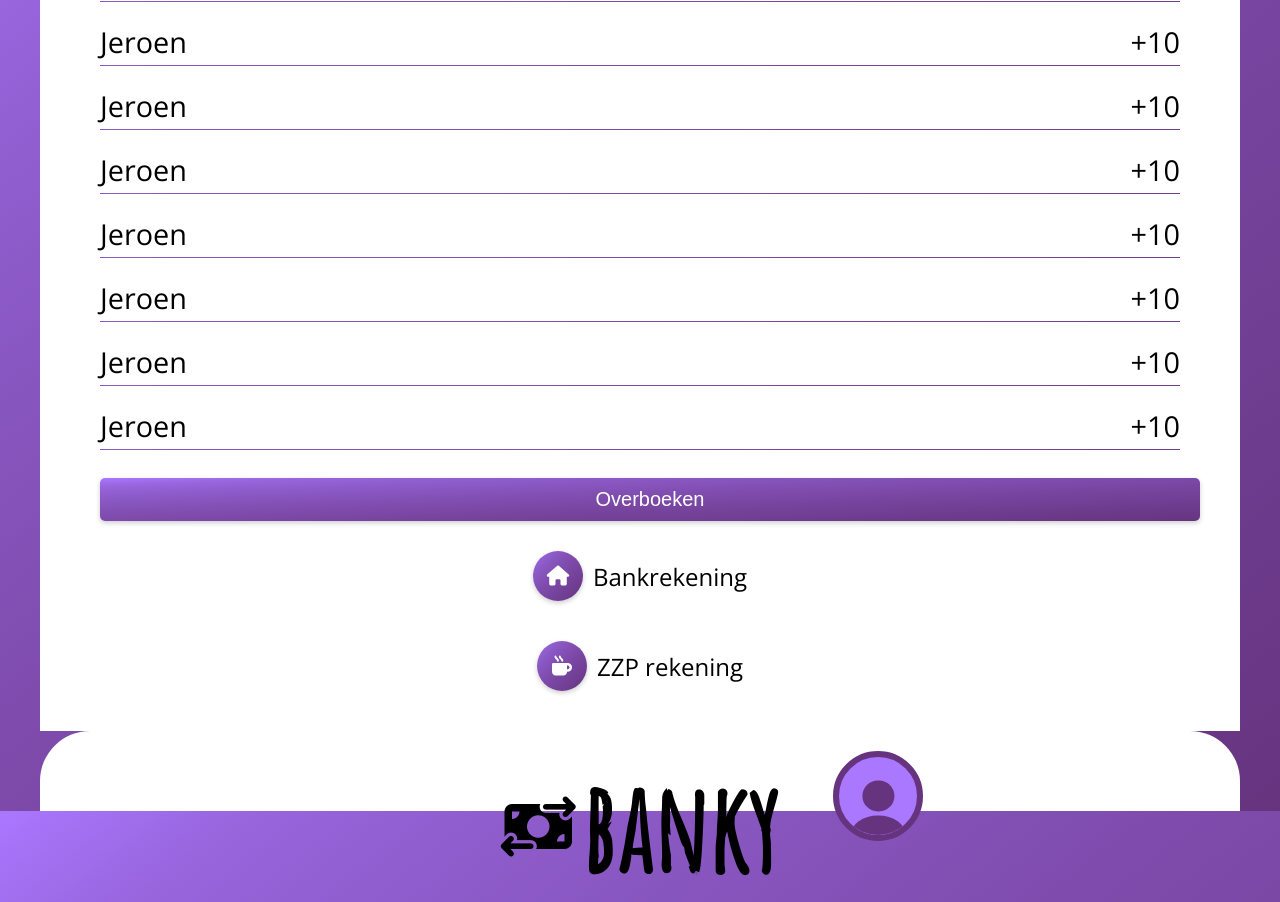
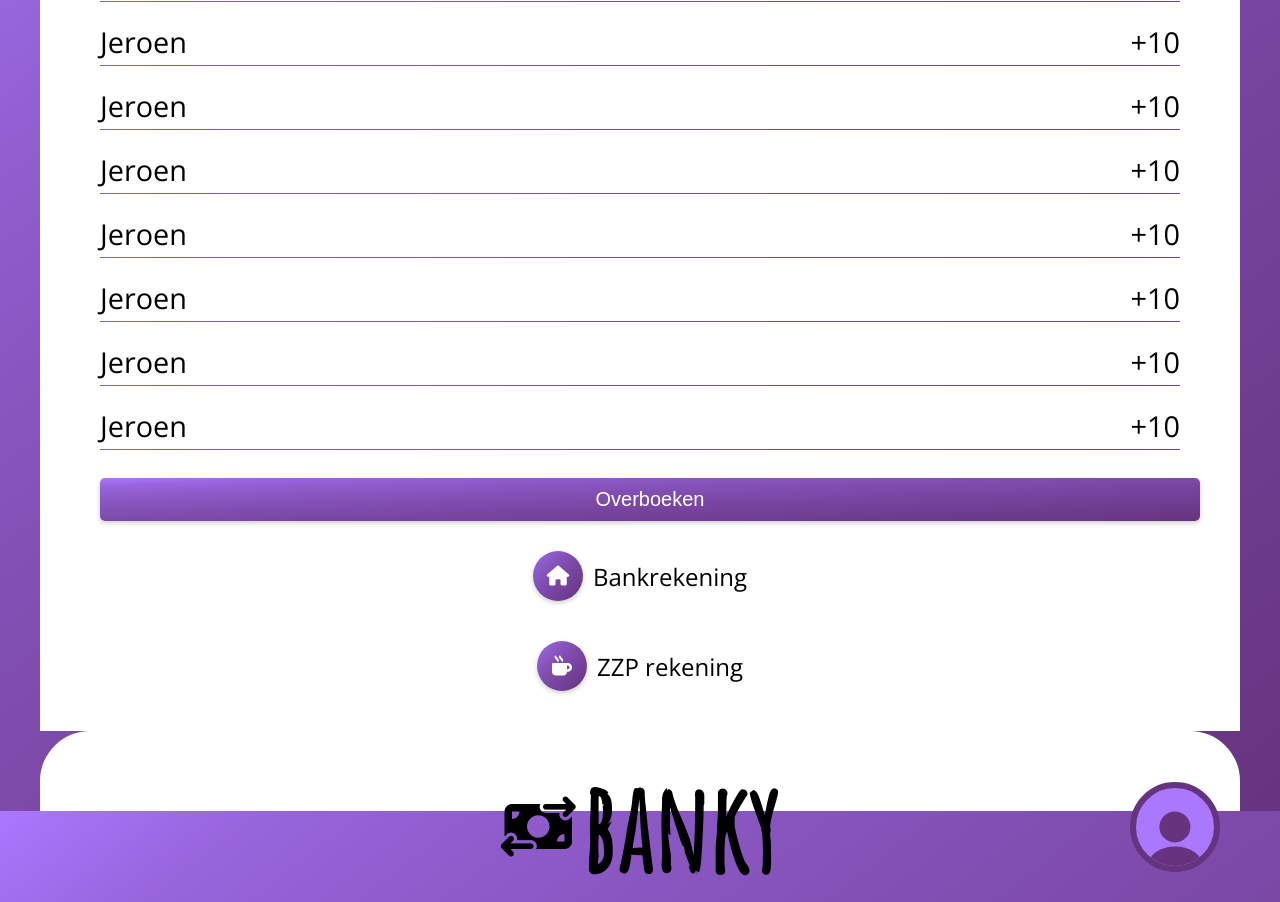
Before and after one commit to Milouyg/Banky-Cookie-Colorpicker-, a plain HTML site: page banky/index.html in a window 1280 px wide. Shown: the part 190-1092 px from the top of the page. Drawn offline with nearby package versions, Linux system fonts and the light colour scheme.

Commit message:
change avatar classname in js and scss

```diff
--- a/banky/js/main.js
+++ b/banky/js/main.js
@@ -55,13 +55,13 @@ class Header{
         this.avatarWrapperElement.classList ="avatarWrapper";
 
         this.avatarElement = document.createElement("figure");
-        this.avatarElement.classList = "header__avatar";
+        this.avatarElement.classList = "avatar";
 
         this.avatarHeadElement = document.createElement("div");
-        this.avatarHeadElement.classList = "header__avatarHead";
+        this.avatarHeadElement.classList = "avatar__head";
 
         this.avatarBodyElement = document.createElement("div");
-        this.avatarBodyElement.classList = "header__avatarBody";
+        this.avatarBodyElement.classList = "avatar__body";
     }
 
     render(){
--- a/banky/scss/components/avatar/avatar.scss
+++ b/banky/scss/components/avatar/avatar.scss
@@ -1,12 +1,12 @@
 @use "../../abstracts/colors";
 
-.avatar{
+.avatarWrapper{
     display: flex;
     justify-content: flex-end;
     align-items: center;
 }
 
-.header__avatar{
+.avatar{
     width: 9rem;
     height: 9rem;
     background: map-get(colors.$avatar, "background");
@@ -16,7 +16,7 @@
     border: .6rem solid map-get(colors.$avatar, "spots");
     cursor: pointer;
 
-    &Head{
+    &__head{
         width: 40%;
         height: 40%;
         background: map-get(colors.$avatar, "spots");
@@ -28,7 +28,7 @@
         transition: .8s all;
     }
 
-    &Body{
+    &__body{
         width: 70%;
         height: 50%;
         background: map-get(colors.$avatar, "spots");
```
Also changed, not shown: banky/css/style.css.
